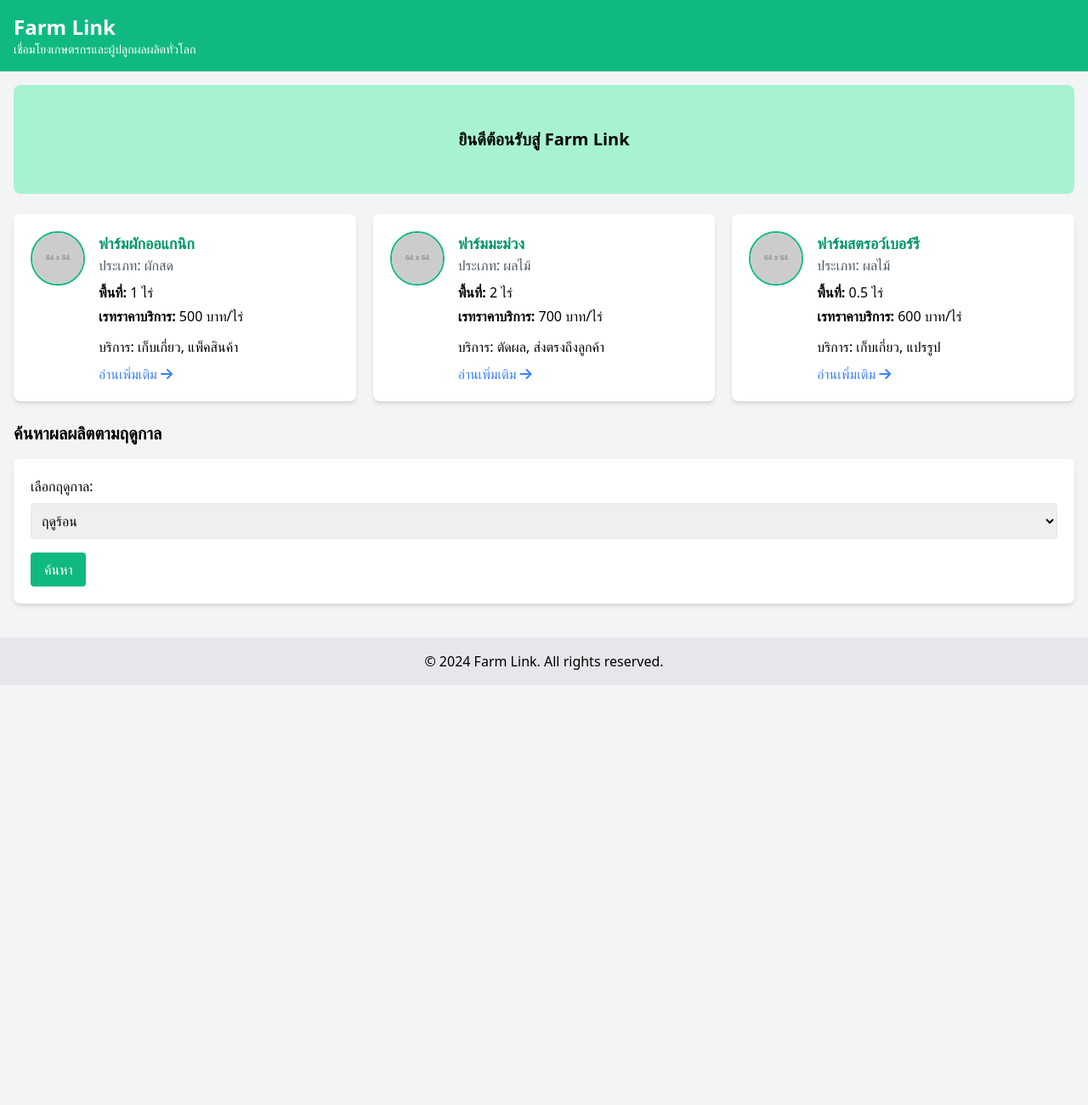
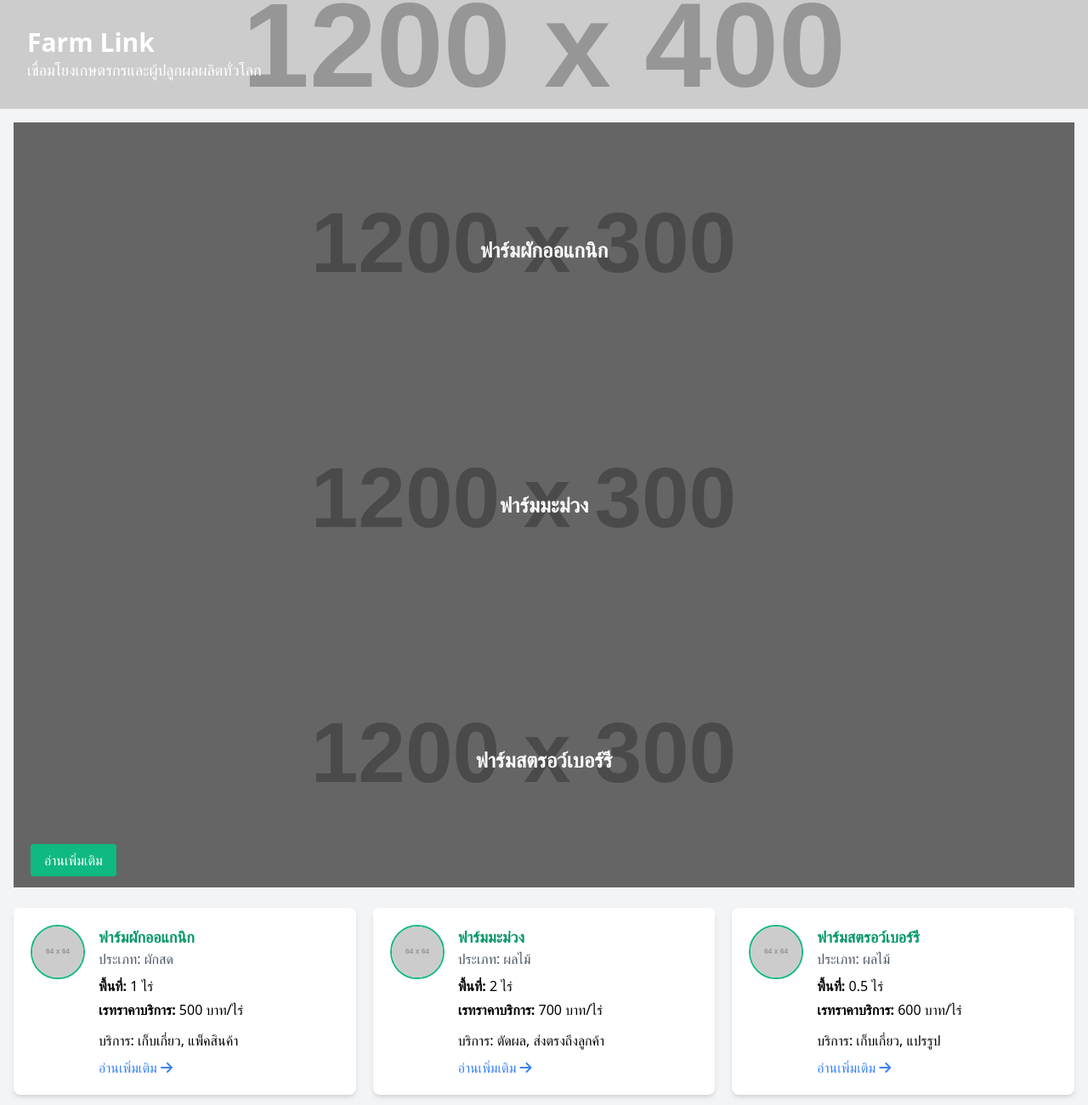
Before and after one commit to amontep03351/Farmlinkmockup, a plain HTML site: page index.html in a window 1280 px wide. Shown: the top 1300 px of the page at 85% size. Before the commit the page ends 806 px from the top, so only its background shows below. Drawn offline with nearby package versions, Linux system fonts and the light colour scheme; placeholder pictures from the web are drawn by us.

Commit message:
Update index.html

```diff
--- a/index.html
+++ b/index.html
@@ -6,21 +6,78 @@
     <link href="https://cdn.jsdelivr.net/npm/tailwindcss@2.2.19/dist/tailwind.min.css" rel="stylesheet">
     <link rel="stylesheet" href="https://cdnjs.cloudflare.com/ajax/libs/font-awesome/6.0.0-beta3/css/all.min.css" />
     <title>Farm Link</title>
+    <style>
+        .header-bg {
+            background-image: url('https://via.placeholder.com/1200x400'); /* เปลี่ยน URL เป็นภาพพื้นหลังที่ต้องการ */
+            background-size: cover;
+            background-position: center;
+        }
+
+        .banner-slide {
+            height: 300px;
+        }
+
+        .banner-img {
+            background-size: cover;
+            background-position: center;
+        }
+    </style>
 </head>
 <body class="bg-gray-100">
 
     <!-- Header -->
-    <header class="bg-green-500 text-white p-4">
-        <h1 class="text-2xl font-bold">Farm Link</h1>
-        <p class="text-sm">เชื่อมโยงเกษตรกรและผู้ปลูกผลผลิตทั่วโลก</p>
+    <header class="header-bg text-white p-8">
+        <h1 class="text-3xl font-bold">Farm Link</h1>
+        <p class="text-lg">เชื่อมโยงเกษตรกรและผู้ปลูกผลผลิตทั่วโลก</p>
     </header>
 
     <!-- Main Content -->
     <main class="p-4">
         <!-- Banner Slide -->
         <section class="mb-6">
-            <div class="bg-green-200 h-32 rounded-lg flex items-center justify-center">
-                <h2 class="text-xl font-semibold">ยินดีต้อนรับสู่ Farm Link</h2>
+            <div class="relative">
+                <div id="carousel" class="carousel slide" data-ride="carousel">
+                    <div class="carousel-inner">
+                        <div class="carousel-item active">
+                            <div class="banner-slide" style="background-image: url('https://via.placeholder.com/1200x300?text=Slide+1');">
+                                <div class="flex items-center justify-center h-full bg-black bg-opacity-50">
+                                    <h2 class="text-2xl font-semibold text-white">ฟาร์มผักออแกนิก</h2>
+                                </div>
+                            </div>
+                            <div class="absolute bottom-5 left-5">
+                                <a href="#" class="bg-green-500 text-white px-4 py-2 rounded">อ่านเพิ่มเติม</a>
+                            </div>
+                        </div>
+                        <div class="carousel-item">
+                            <div class="banner-slide" style="background-image: url('https://via.placeholder.com/1200x300?text=Slide+2');">
+                                <div class="flex items-center justify-center h-full bg-black bg-opacity-50">
+                                    <h2 class="text-2xl font-semibold text-white">ฟาร์มมะม่วง</h2>
+                                </div>
+                            </div>
+                            <div class="absolute bottom-5 left-5">
+                                <a href="#" class="bg-green-500 text-white px-4 py-2 rounded">อ่านเพิ่มเติม</a>
+                            </div>
+                        </div>
+                        <div class="carousel-item">
+                            <div class="banner-slide" style="background-image: url('https://via.placeholder.com/1200x300?text=Slide+3');">
+                                <div class="flex items-center justify-center h-full bg-black bg-opacity-50">
+                                    <h2 class="text-2xl font-semibold text-white">ฟาร์มสตรอว์เบอร์รี</h2>
+                                </div>
+                            </div>
+                            <div class="absolute bottom-5 left-5">
+                                <a href="#" class="bg-green-500 text-white px-4 py-2 rounded">อ่านเพิ่มเติม</a>
+                            </div>
+                        </div>
+                    </div>
+                    <a class="carousel-control-prev" href="#carousel" role="button" data-slide="prev">
+                        <span class="carousel-control-prev-icon" aria-hidden="true"></span>
+                        <span class="sr-only">Previous</span>
+                    </a>
+                    <a class="carousel-control-next" href="#carousel" role="button" data-slide="next">
+                        <span class="carousel-control-next-icon" aria-hidden="true"></span>
+                        <span class="sr-only">Next</span>
+                    </a>
+                </div>
             </div>
         </section>
 
@@ -90,5 +147,8 @@
         <p>&copy; 2024 Farm Link. All rights reserved.</p>
     </footer>
 
+    <!-- Script สำหรับ Carousel -->
+    <script src="https://code.jquery.com/jquery-3.6.0.min.js"></script>
+    <script src="https://cdnjs.cloudflare.com/ajax/libs/twitter-bootstrap/4.6.0/js/bootstrap.bundle.min.js"></script>
 </body>
 </html>
```
